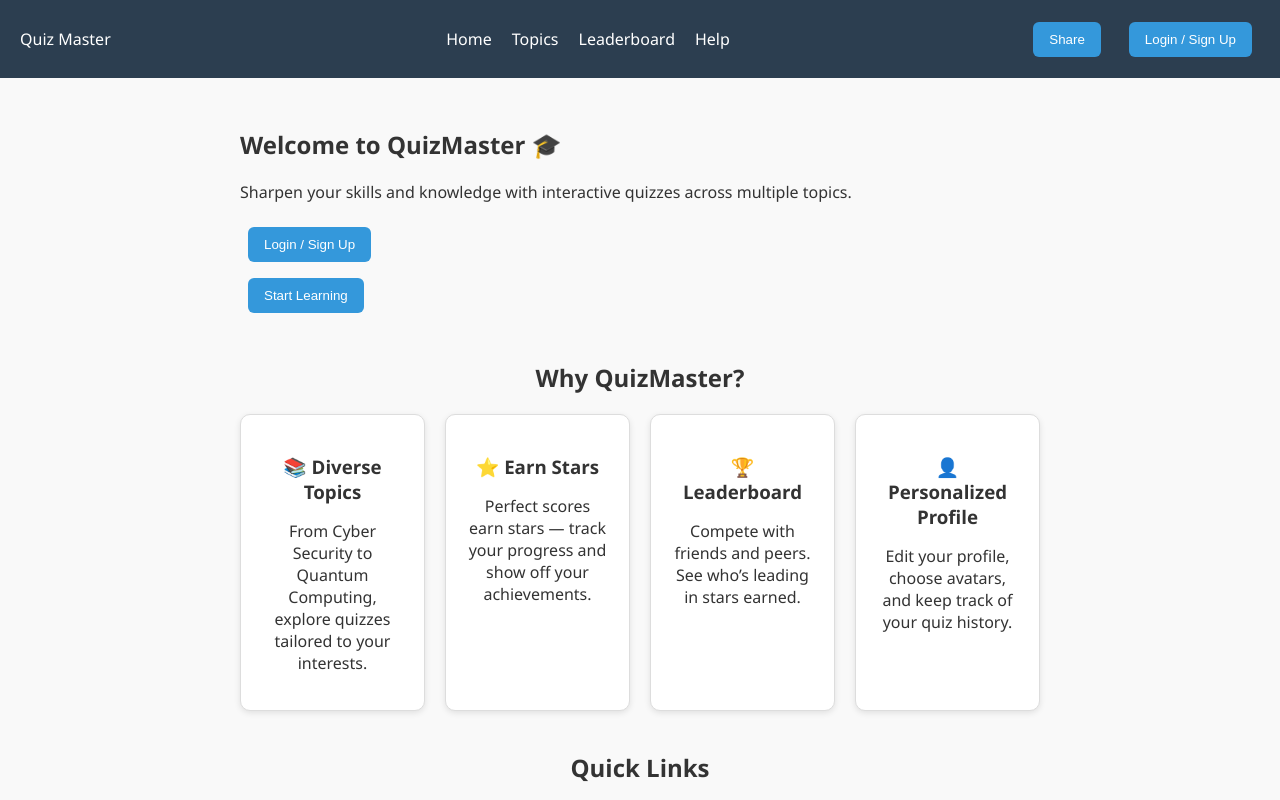
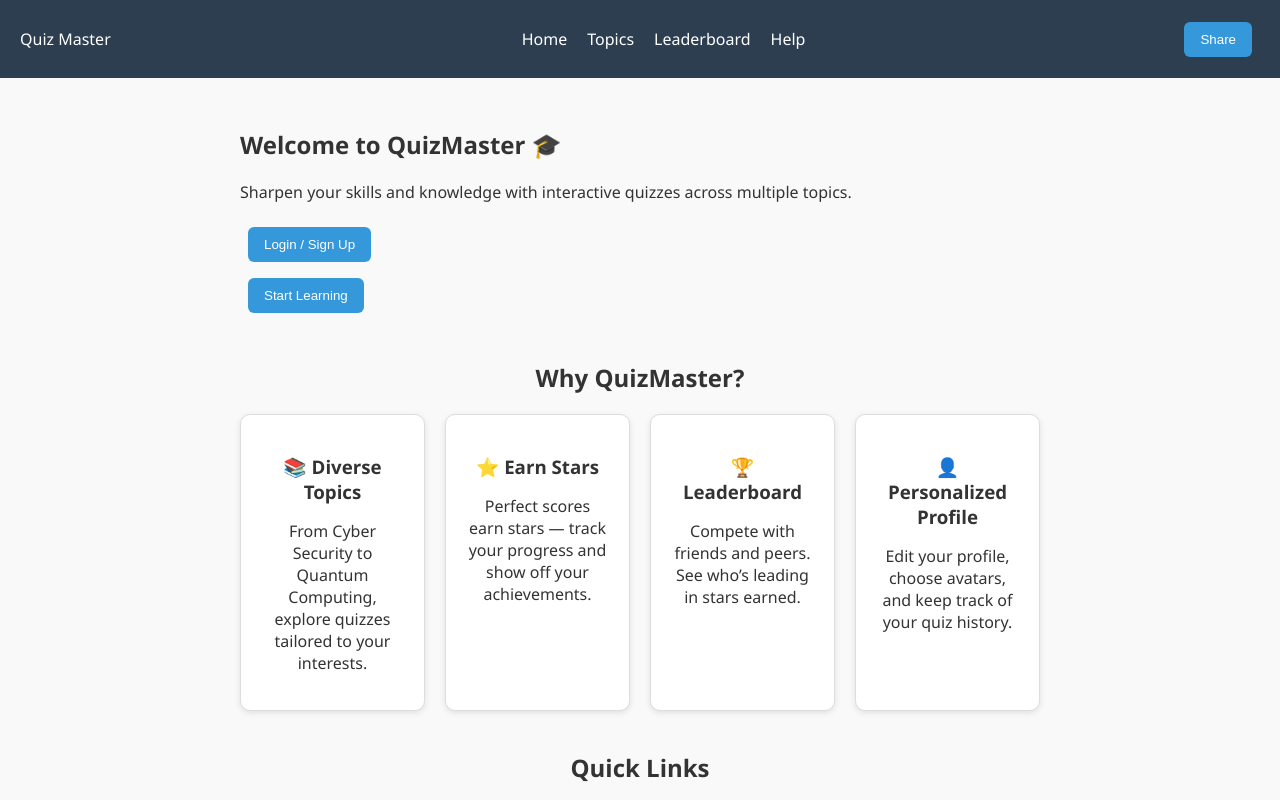
Before and after one commit to NishanthSrikar/DevOps, a React (Vite) app in the folder my-app/: page / in a window 1280 px wide. Shown: the top 800 px of the page. Built offline with nearby package versions, Linux system fonts and the light colour scheme.

Commit message:
Trial run 8

```diff
--- a/my-app/src/components/Navbar.jsx
+++ b/my-app/src/components/Navbar.jsx
@@ -14,13 +14,6 @@ export default function Navbar({ user }) {
       </ul>
       <div className="nav-actions">
         <button>Share</button>
-        <div>
-          {!user && (
-            <button onClick={() => setShowLogin(true)} className="cta-btn">
-              Login / Sign Up
-            </button>
-          )}
-        </div>
         {user && <Link to="/profile" className="profile">{user.username}</Link>}
       </div>
     </nav>
```
